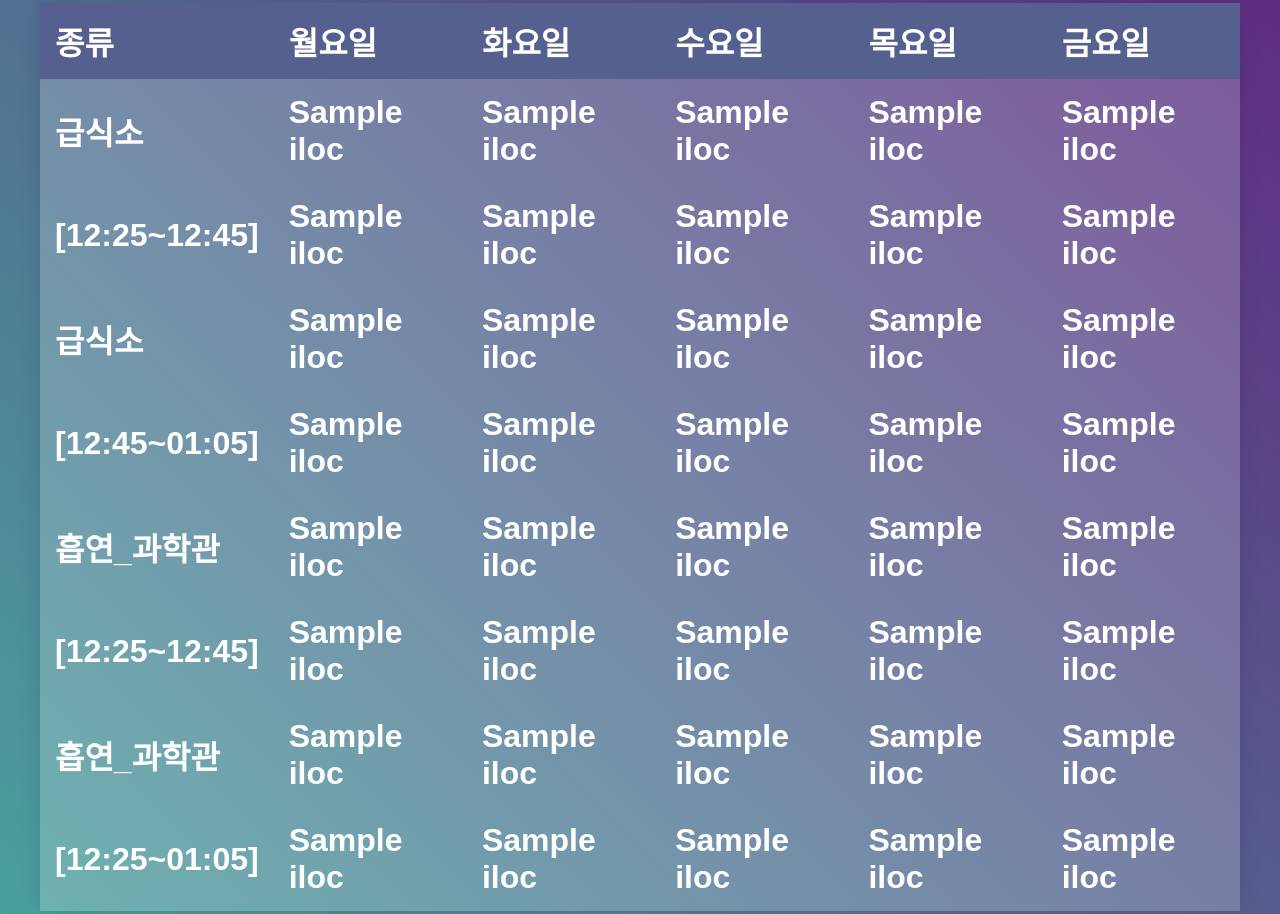
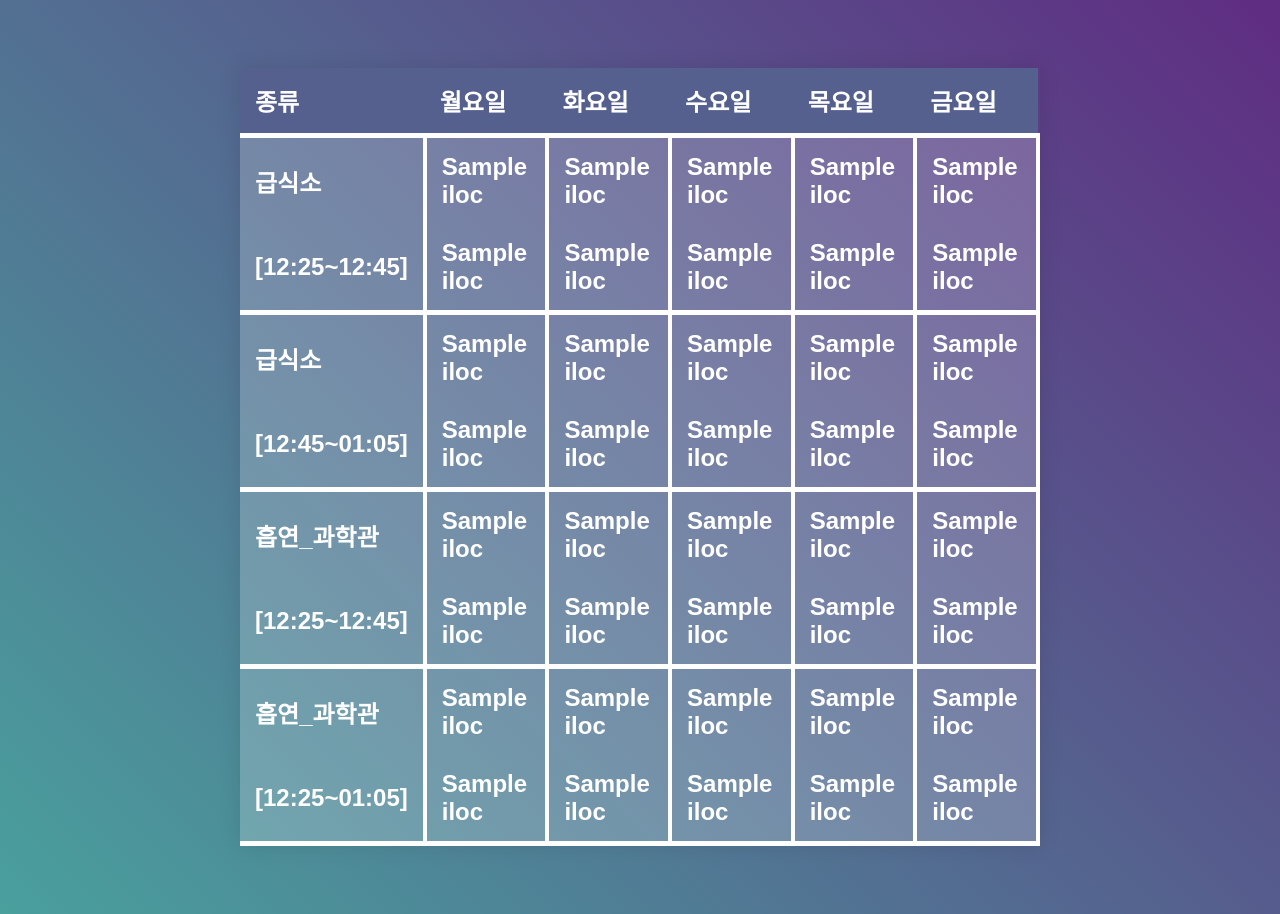
Before and after one commit to NewestAF/CouncilDutyAutomation, a Flask app: template app/templates/index.html in a window 1280 px wide. Run offline with Flask 3, Linux system fonts and the light colour scheme; the template is opened without the code that fills it: most values are stand-ins (such as "Sample title", 1, 10 or a date in 2020).

Commit message:
change: Change db structure and related code

```diff
--- a/app/templates/index.html
+++ b/app/templates/index.html
@@ -2,9 +2,10 @@
     <head>
         <meta charset="utf-8">
     </head>
+    <div class="table-responsive">
         <table>
             <thead>
-        <tr>
+            <tr class="line">
                 <th>종류</th>
                 <th>월요일</th>
                 <th>화요일</th>
@@ -16,54 +17,55 @@
             <tbody>
             <tr>
                 <td>급식소</td>
-            {% for i in range(1,6) %}
-            <td> {{ df.iloc[0,i] }} </td>
+                {% for i in range(0,5) %}
+                <td class="vertical_line"> {{ lunch1.iloc[i, 1] }} </td>
                 {% endfor %}
             </tr>
-        <tr>
+            <tr class="line">
                 <td>[12:25~12:45]</td>
-            {% for i in range(1,6) %}
-            <td> {{ df.iloc[0,i] }} </td>
+                {% for i in range(0,5) %}
+                <td class="vertical_line"> {{ lunch1.iloc[i, 2] }} </td>
                 {% endfor %}
             </tr>
             <tr>
                 <td>급식소</td>
-            {% for i in range(1,6) %}
-            <td> {{ df.iloc[0,i] }} </td>
+                {% for i in range(0,5) %}
+                <td class="vertical_line"> {{lunch2.iloc[i, 1] }} </td>
                 {% endfor %}
             </tr>
-        <tr>
+            <tr class="line">
                 <td>[12:45~01:05]</td>
-            {% for i in range(1,6) %}
-            <td> {{ df.iloc[0,i] }} </td>
+                {% for i in range(0,5) %}
+                <td class="vertical_line"> {{ lunch2.iloc[i, 2] }} </td>
                 {% endfor %}
             </tr>
             <tr>
                 <td>흡연_과학관</td>
-            {% for i in range(1,6) %}
-            <td> {{ df.iloc[1,i] }} </td>
+                {% for i in range(0,5) %}
+                <td class="vertical_line"> {{ smoking1.iloc[i, 1] }} </td>
                 {% endfor %}
             </tr>
-        <tr>
+            <tr class="line">
                 <td>[12:25~12:45]</td>
-            {% for i in range(1,6) %}
-            <td> {{ df.iloc[1,i] }} </td>
+                {% for i in range(0,5) %}
+                <td class="vertical_line"> {{ smoking1.iloc[i, 2] }} </td>
                 {% endfor %}
             </tr>
             <tr>
                 <td>흡연_과학관</td>
-            {% for i in range(1,6) %}
-            <td> {{ df.iloc[1,i] }} </td>
+                {% for i in range(0,5) %}
+                <td class="vertical_line"> {{ smoking2.iloc[i, 1] }} </td>
                 {% endfor %}
             </tr>
-        <tr>
+            <tr class="line">
                 <td>[12:25~01:05]</td>
-            {% for i in range(1,6) %}
-            <td> {{ df.iloc[1,i] }} </td>
+                {% for i in range(0,5) %}
+                <td class="vertical_line"> {{ smoking2.iloc[i, 2] }} </td>
                 {% endfor %}
             </tr>
             </tbody>
         </table>
+    </div>
     <style>
         html,
         body {
@@ -82,16 +84,15 @@
             transform: translate(-50%, -50%);
         }
         table {
-            width: 1200px;
-            height: 400px;
+            width: 800px;
             border-collapse: collapse;
-            overflow: hidden;
+            overflow: auto;
             box-shadow: 0 0 20px rgba(0, 0, 0, 0.1);
         }
         th,
         td {
             padding: 15px;
-            font-size: xx-large;
+            font-size: x-large;
             font-weight: bold;
             background-color: rgba(255, 255, 255, 0.2);
             color: #fff;
@@ -118,6 +119,14 @@
             background-color: rgba(255, 255, 255, 0.2);
             z-index: -1;
         }
+        .line{
+            border-bottom:5px solid #ffffff;
+        }
+        .vertical_line{
+            border-left:4px solid #ffffff;
+            border-right:4px solid #ffffff;
+            border-collapse: collapse;
+        }
 
     </style>
 </div>
```
Also changed, not shown: app/views/main_views.py (+26 -14 lines), app/student.db. Lines whose indentation alone changed are shown as unchanged.
